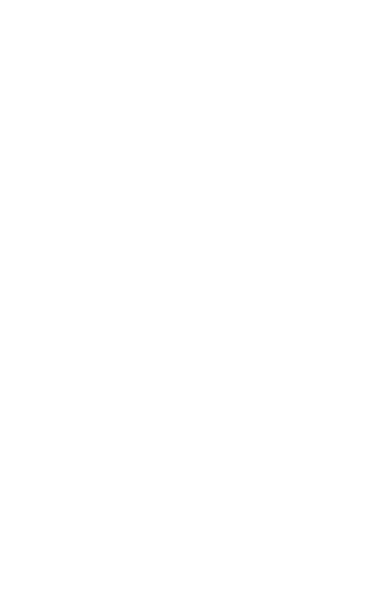
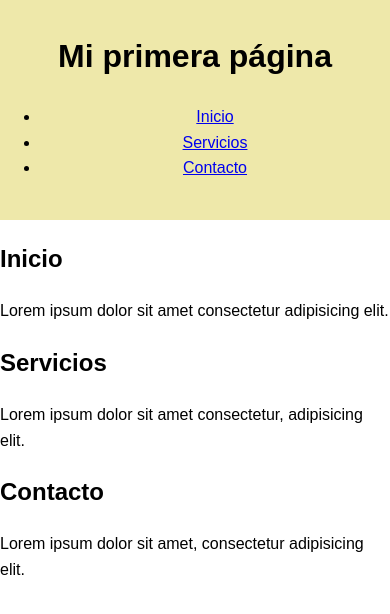
Before and after one commit to vbg03/Clase-3-web, a plain HTML site: page actividad-clase/index.html in a window 390 px wide. Drawn offline with Linux system fonts and the light colour scheme.

Commit message:
actividad en clase

```diff
--- a/actividad-clase/index.html
+++ b/actividad-clase/index.html
@@ -0,0 +1,40 @@
+<!DOCTYPE html>
+<html lang="en">
+
+<head>
+    <meta charset="UTF-8">
+    <meta name="viewport" content="width=device-width, initial-scale=1.0">
+    <link rel="stylesheet" href="style.css">
+    <title>Actividad en clase</title>
+</head>
+
+<body>
+    <header>
+        <h1>Mi primera página</h1>
+        <nav>
+            <ul>
+                <li><a href="#inicio">Inicio</a></li>
+                <li><a href="#servicios">Servicios</a></li>
+                <li><a href="#contacto">Contacto</a></li>
+            </ul>
+        </nav>
+    </header>
+
+    <main>
+        <section id="inicio">
+            <h2>Inicio</h2>
+            <p>Lorem ipsum dolor sit amet consectetur adipisicing elit.</p>
+        </section>
+        <section id="servicios">
+            <h2>Servicios</h2>
+            <p>Lorem ipsum dolor sit amet consectetur, adipisicing elit.</p>
+        </section>
+        <section id="contacto">
+            <h2>Contacto</h2>
+            <p>Lorem ipsum dolor sit amet, consectetur adipisicing elit.</p>
+        </section>
+    </main>
+
+</body>
+
+</html>
--- a/actividad-clase/style.css
+++ b/actividad-clase/style.css
@@ -0,0 +1,37 @@
+body {
+    font-family: Arial, sans-serif;
+    line-height: 1.6;
+    margin: 0;
+    padding: 0;
+}
+
+header {
+    background: yellow;
+    color: black;
+    padding: 10px 0;
+    text-align: center;
+}
+
+div {
+    width: 100vw;
+    height: 40px;
+    background: palevioletred;
+}
+
+@media (max-width: 400px) {
+    div {
+        width: 100vw;
+        height: 40px;
+        background: purple;
+    }
+
+}
+
+@media (max-width: 400px) {
+    header {
+        width: 100vw;
+        height: 200px;
+        background: palegoldenrod;
+    }
+
+}
--- a/responsive/style.css
+++ b/responsive/style.css
@@ -4,7 +4,7 @@ div {
     background: yellowgreen;
 }
 
-@media (min-width: 400px) {
+@media (max-width: 400px) {
     div {
         width: 100vw;
         height: 40px;
```
Also changed, not shown: responsive/index.html (+3 -0 lines).
